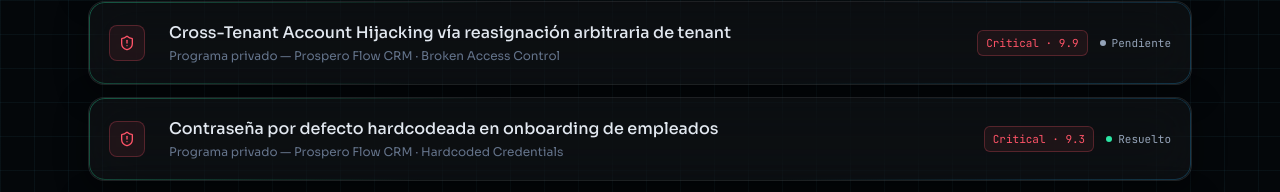
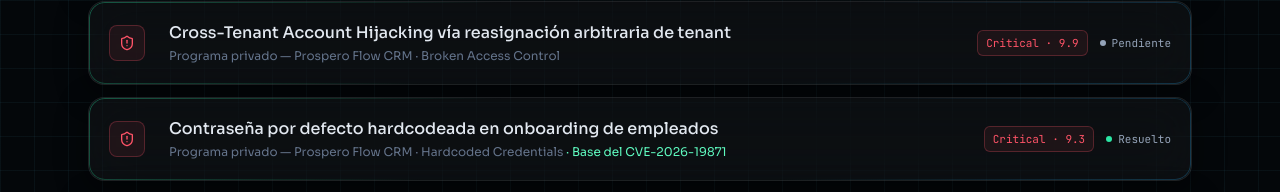
Before and after one commit to h4ck3nd/PaginaCV, a React (Vite) app: page / in a window 1280 px wide. Shown: the part 5950-6142 px from the top of the page. Built offline with nearby package versions, Linux system fonts and the light colour scheme; no server answers.

Commit message:
Add files via upload

```diff
--- a/src/components/BugBounty.jsx
+++ b/src/components/BugBounty.jsx
@@ -103,7 +103,10 @@
 
                 <div className="flex-1 min-w-0">
                   <p className="text-slate-200 font-medium leading-snug">{b.title}</p>
-                  <p className="text-xs text-slate-500 mt-1">{b.program} · {b.type}</p>
+                  <p className="text-xs text-slate-500 mt-1">
+                    {b.program} · {b.type}
+                    {b.note && <span className="text-signal-400"> · {b.note}</span>}
+                  </p>
                 </div>
 
                 <div className="flex items-center gap-3 shrink-0">
```
